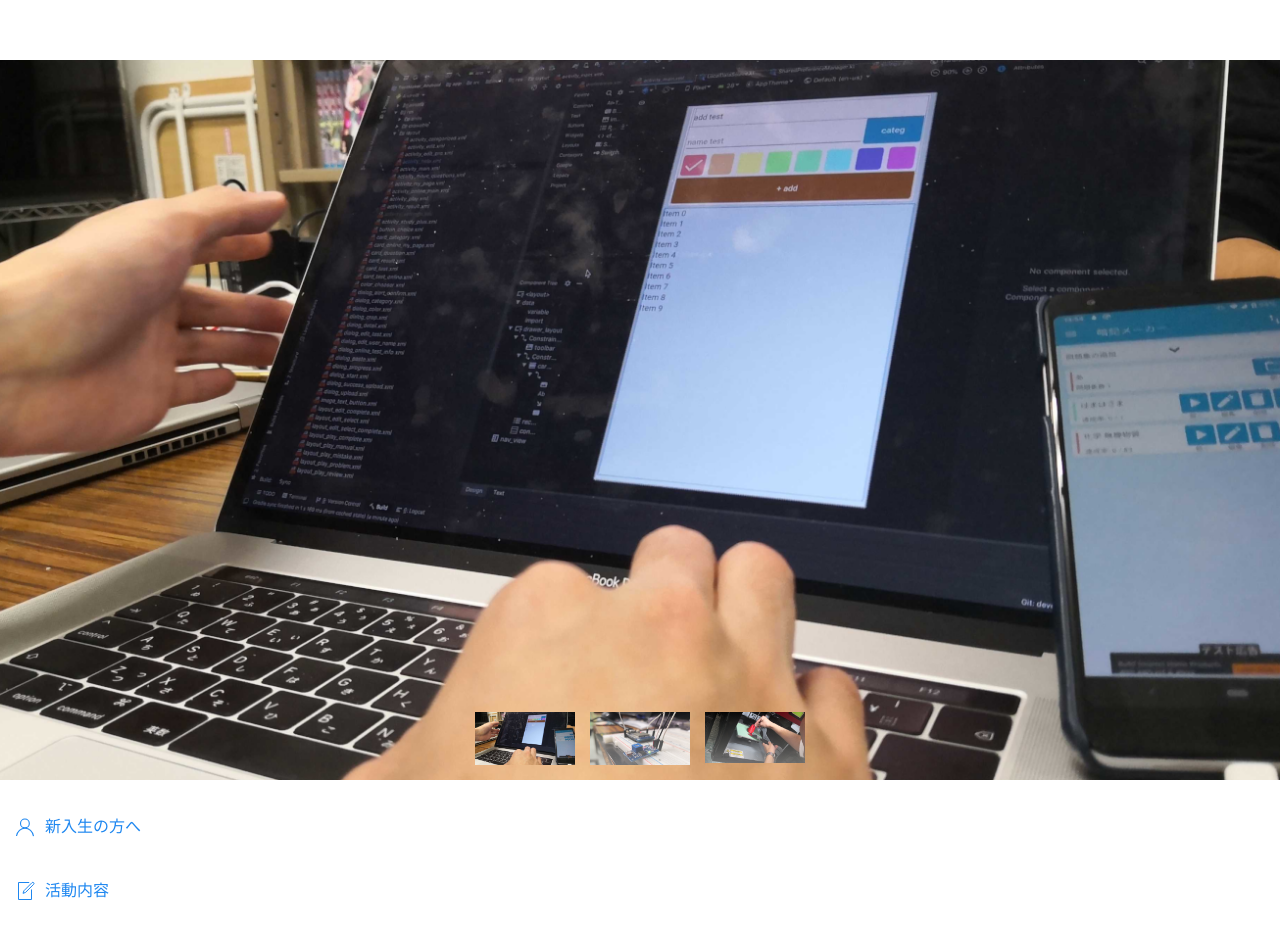
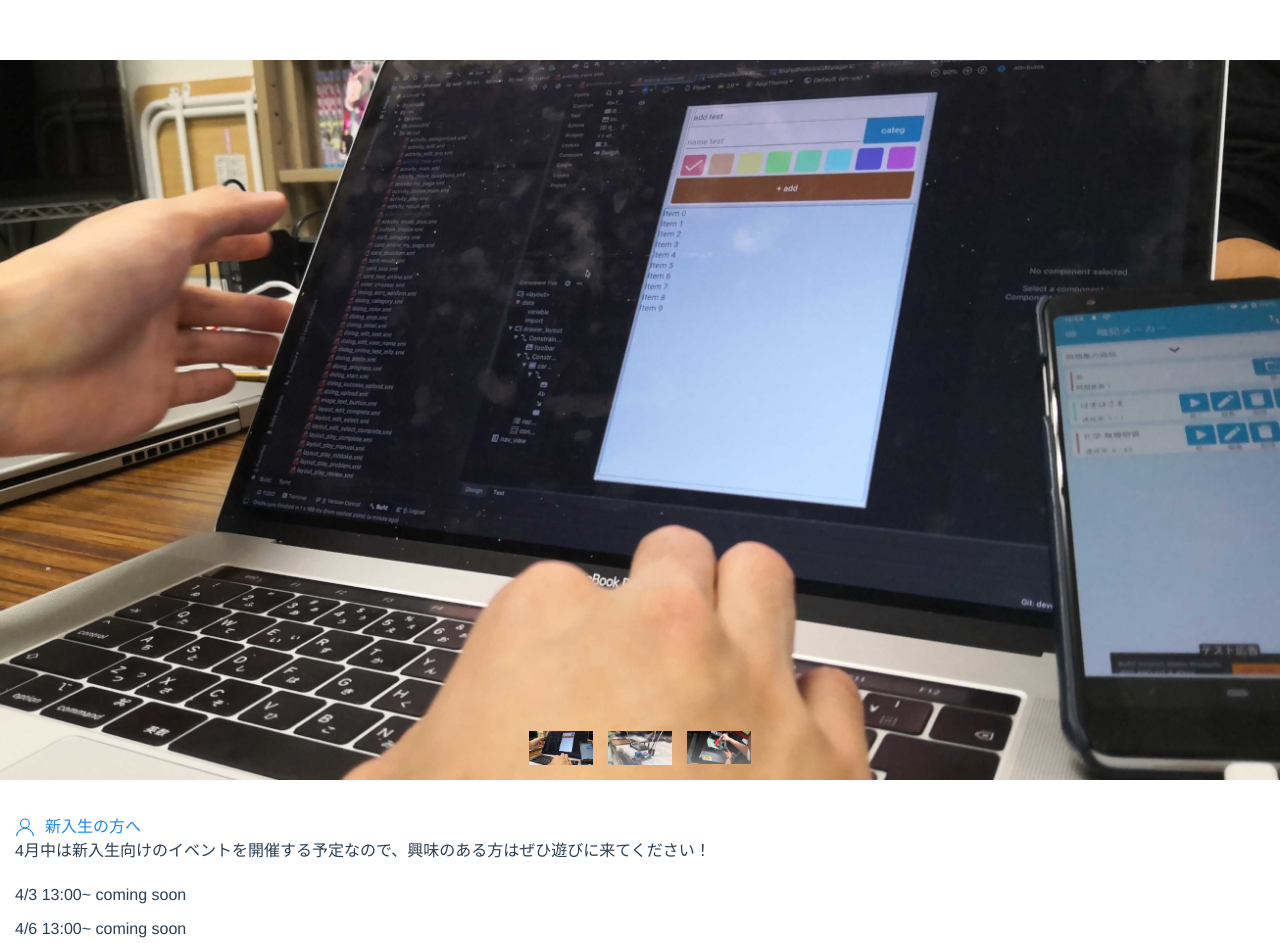
Before and after one commit to oucrc-org/web, a Vue app: page / in a window 1280 px wide. Shown: the top 943 px of the page. Built offline with nearby package versions, Linux system fonts and the light colour scheme.

Commit message:
画像サイズ調整

```diff
--- a/src/components/Contents.vue
+++ b/src/components/Contents.vue
@@ -1,6 +1,6 @@
 <template>
     <ul uk-accordion="multiple:true" class="uk-list">
-        <li class="uk-padding-small">
+        <li class="uk-padding-small uk-open">
             <a class="uk-accordion-title" href="#"><span uk-icon="user" class="uk-margin-small-right"></span>新入生の方へ</a>
             <div class="uk-accordion-content">
                 <div>4月中は新入生向けのイベントを開催する予定なので、興味のある方はぜひ遊びに来てください！</div>
--- a/src/components/Top.vue
+++ b/src/components/Top.vue
@@ -15,9 +15,9 @@
 
         <div class="uk-position-bottom-center uk-position-small">
             <ul class="uk-thumbnav">
-                <li uk-slideshow-item="0"><a href="#"><img src="../assets/img/top-1.png" width="100" alt="トップ画像"></a></li>
-                <li uk-slideshow-item="1"><a href="#"><img src="../assets/img/top-2.png" width="100" alt=""></a></li>
-                <li uk-slideshow-item="2"><a href="#"><img src="../assets/img/top-3.png" width="100" alt=""></a></li>
+                <li uk-slideshow-item="0"><a href="#"><img src="../assets/img/top-1.png" width="64" alt="トップ画像"></a></li>
+                <li uk-slideshow-item="1"><a href="#"><img src="../assets/img/top-2.png" width="64" alt=""></a></li>
+                <li uk-slideshow-item="2"><a href="#"><img src="../assets/img/top-3.png" width="64" alt=""></a></li>
             </ul>
         </div>
     </div>
```
